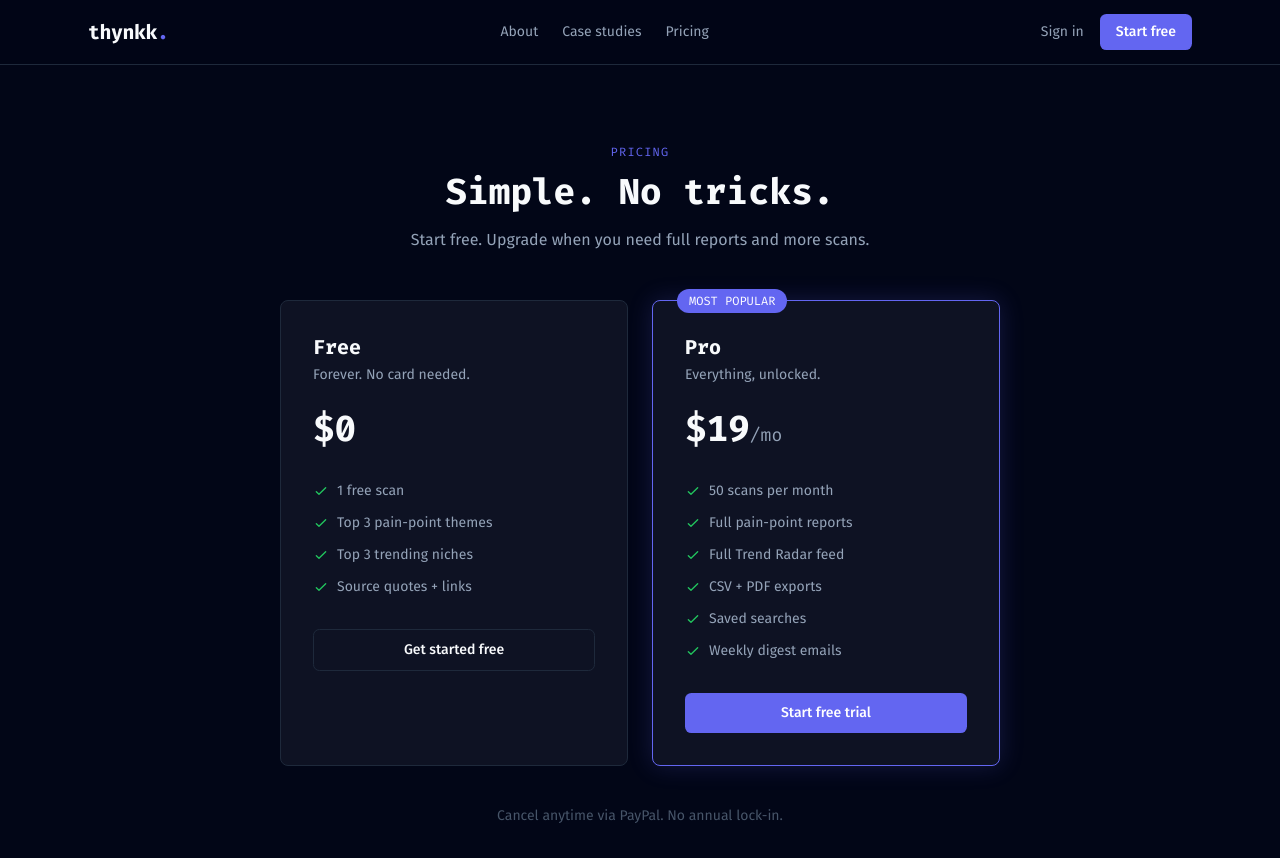
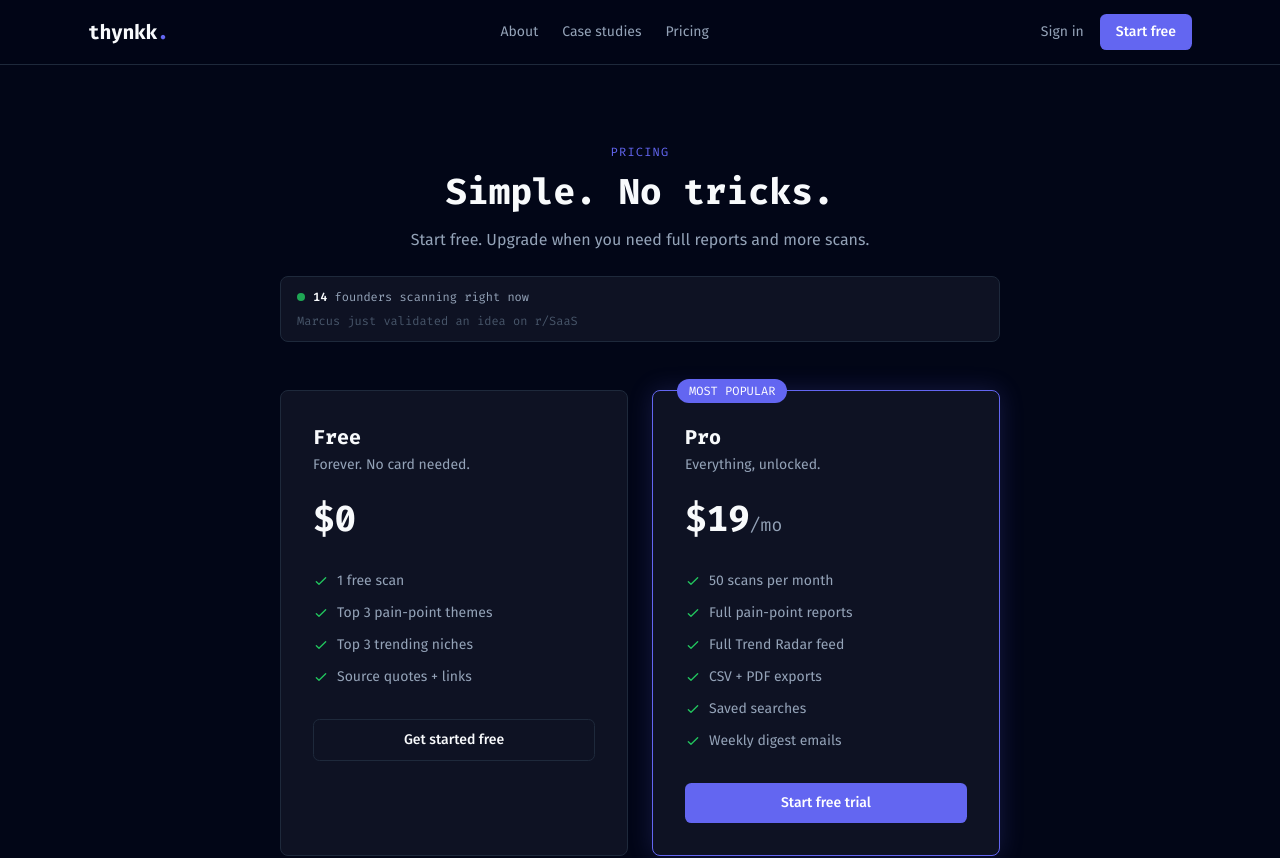
Before and after one commit to thakarpratik/thynkk, a Next.js app in the folder frontend/: page /pricing in a window 1280 px wide. Shown: the top 858 px of the page. Built offline with nearby package versions, Linux system fonts and the light colour scheme; no server answers.

Commit message:
feat: add live activity social proof ticker
Show fluctuating scan count and rotating founder activity messages on landing, pricing, and dashboard idle state.

```diff
--- /dev/null
+++ b/frontend/app/_components/LiveActivity.tsx
@@ -0,0 +1,112 @@
+"use client";
+
+import { useEffect, useState } from "react";
+
+type Activity =
+  | { kind: "scanning"; name: string; query: string }
+  | { kind: "validated"; name: string; query: string }
+  | { kind: "completed"; name: string; query: string; themes: number };
+
+const ACTIVITIES: Activity[] = [
+  { kind: "scanning", name: "Priya", query: "r/indiehackers" },
+  { kind: "validated", name: "Marcus", query: "r/SaaS" },
+  { kind: "scanning", name: "Tom", query: "freelance invoicing" },
+  { kind: "completed", name: "Aisha", query: "r/smallbusiness", themes: 6 },
+  { kind: "validated", name: "Daniel", query: "solo founder tools" },
+  { kind: "scanning", name: "Lin", query: "r/entrepreneur" },
+  { kind: "completed", name: "James", query: "r/freelance", themes: 5 },
+  { kind: "validated", name: "Sofia", query: "productivity apps" },
+  { kind: "scanning", name: "Omar", query: "r/startups" },
+  { kind: "validated", name: "Elena", query: "r/webdev" },
+  { kind: "completed", name: "Chris", query: "bookkeeping tools", themes: 7 },
+  { kind: "scanning", name: "Nina", query: "r/marketing" },
+  { kind: "validated", name: "Raj", query: "AI meeting tools" },
+  { kind: "scanning", name: "Kate", query: "r/nocode" },
+  { kind: "validated", name: "Ben", query: "r/sales" },
+];
+
+function formatActivity(a: Activity): string {
+  switch (a.kind) {
+    case "scanning":
+      return `${a.name} is scanning ${a.query}…`;
+    case "validated":
+      return `${a.name} just validated an idea on ${a.query}`;
+    case "completed":
+      return `${a.name} found ${a.themes} pain-point themes in ${a.query}`;
+  }
+}
+
+function randomBetween(min: number, max: number) {
+  return Math.floor(Math.random() * (max - min + 1)) + min;
+}
+
+interface LiveActivityProps {
+  variant?: "hero" | "compact";
+}
+
+export function LiveActivity({ variant = "hero" }: LiveActivityProps) {
+  const [scanCount, setScanCount] = useState(14);
+  const [activityIndex, setActivityIndex] = useState(0);
+  const [visible, setVisible] = useState(true);
+
+  useEffect(() => {
+    setScanCount(randomBetween(11, 19));
+    const tick = setInterval(() => {
+      setScanCount((c) => Math.min(31, Math.max(6, c + randomBetween(-2, 3))));
+    }, 12000);
+    return () => clearInterval(tick);
+  }, []);
+
+  useEffect(() => {
+    const rotate = setInterval(() => {
+      setVisible(false);
+      setTimeout(() => {
+        setActivityIndex((i) => (i + 1) % ACTIVITIES.length);
+        setVisible(true);
+      }, 280);
+    }, 4500);
+    return () => clearInterval(rotate);
+  }, []);
+
+  const activity = ACTIVITIES[activityIndex];
+  const message = formatActivity(activity);
+
+  if (variant === "compact") {
+    return (
+      <div className="w-full bg-[#0E1223] border border-[#1E293B] rounded-lg px-4 py-3 space-y-2">
+        <div className="flex items-center gap-2">
+          <span className="w-2 h-2 rounded-full bg-[#22C55E] animate-pulse shrink-0" />
+          <p className="text-xs font-mono text-[#94A3B8]">
+            <span className="text-[#F8FAFC] font-semibold">{scanCount}</span> founders scanning right now
+          </p>
+        </div>
+        <p
+          className={`text-xs text-[#475569] font-mono truncate transition-opacity duration-300 ${
+            visible ? "opacity-100" : "opacity-0"
+          }`}
+        >
+          {message}
+        </p>
+      </div>
+    );
+  }
+
+  return (
+    <div className="flex flex-col items-center gap-2 mb-8">
+      <div className="inline-flex items-center gap-2 bg-[#1A1E2F] border border-[#1E293B] rounded-full px-4 py-1.5 text-sm text-[#94A3B8]">
+        <span className="w-2 h-2 rounded-full bg-[#22C55E] animate-pulse" />
+        <span>
+          <span className="text-[#F8FAFC] font-mono font-semibold tabular-nums">{scanCount}</span>
+          {" "}founders scanning right now
+        </span>
+      </div>
+      <p
+        className={`text-sm text-[#475569] font-mono transition-opacity duration-300 min-h-[1.25rem] ${
+          visible ? "opacity-100" : "opacity-0"
+        }`}
+      >
+        {message}
+      </p>
+    </div>
+  );
+}
--- a/frontend/app/dashboard/_components/IdleState.tsx
+++ b/frontend/app/dashboard/_components/IdleState.tsx
@@ -1,4 +1,6 @@
 "use client";
+
+import { LiveActivity } from "../../_components/LiveActivity";
 
 interface IdleStateProps {
   onScan: (query: string) => void;
@@ -23,6 +25,7 @@ const EXAMPLE_THEMES = [
 export function IdleState({ onScan, onSwitchRadar }: IdleStateProps) {
   return (
     <div className="space-y-8 py-4">
+      <LiveActivity variant="compact" />
 
       {/* Quick start */}
       <div>
--- a/frontend/app/page.tsx
+++ b/frontend/app/page.tsx
@@ -3,6 +3,7 @@ import Link from "next/link";
 import { SiteNav } from "./_components/SiteNav";
 import { SiteFooter } from "./_components/SiteFooter";
 import { PlanCTA } from "./_components/PlanCTA";
+import { LiveActivity } from "./_components/LiveActivity";
 
 export const metadata: Metadata = {
   title: "Thynkk — Thynkk before you build",
@@ -23,10 +24,7 @@ export default function LandingPage() {
       {/* Hero */}
       <section className="pt-40 pb-24 px-6">
         <div className="max-w-4xl mx-auto text-center">
-          <div className="inline-flex items-center gap-2 bg-[#1A1E2F] border border-[#1E293B] rounded-full px-4 py-1.5 text-sm text-[#94A3B8] mb-8">
-            <span className="w-2 h-2 rounded-full bg-[#22C55E] animate-pulse" />
-            Reddit intelligence · updated daily
-          </div>
+          <LiveActivity />
           <h1 className="font-mono text-5xl md:text-6xl font-bold mb-6 leading-tight">
             Thynkk before<br />
             <span className="text-gradient">you build.</span>
--- a/frontend/app/pricing/page.tsx
+++ b/frontend/app/pricing/page.tsx
@@ -2,6 +2,7 @@ import type { Metadata } from "next";
 import { SiteNav } from "../_components/SiteNav";
 import { SiteFooter } from "../_components/SiteFooter";
 import { PlanCTA } from "../_components/PlanCTA";
+import { LiveActivity } from "../_components/LiveActivity";
 
 export const metadata: Metadata = {
   title: "Pricing",
@@ -46,9 +47,12 @@ export default function PricingPage() {
       <main className="max-w-3xl mx-auto px-6 pt-36 pb-24">
         <p className="text-center text-xs font-mono text-[#6366F1] mb-3 uppercase tracking-widest">Pricing</p>
         <h1 className="font-mono text-4xl font-bold text-center mb-4">Simple. No tricks.</h1>
-        <p className="text-center text-[#94A3B8] mb-12 max-w-xl mx-auto">
+        <p className="text-center text-[#94A3B8] mb-6 max-w-xl mx-auto">
           Start free. Upgrade when you need full reports and more scans.
         </p>
+        <div className="flex justify-center mb-12">
+          <LiveActivity variant="compact" />
+        </div>
 
         <div className="grid md:grid-cols-2 gap-6">
           <div className="bg-[#0E1223] border border-[#1E293B] rounded-lg p-8">
```
